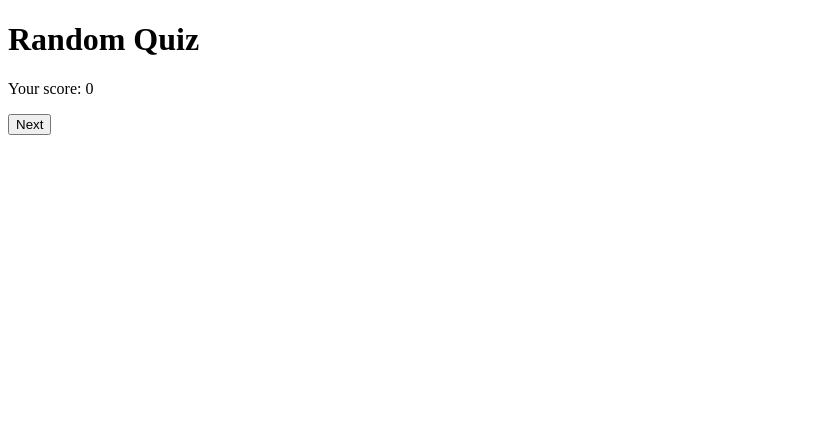
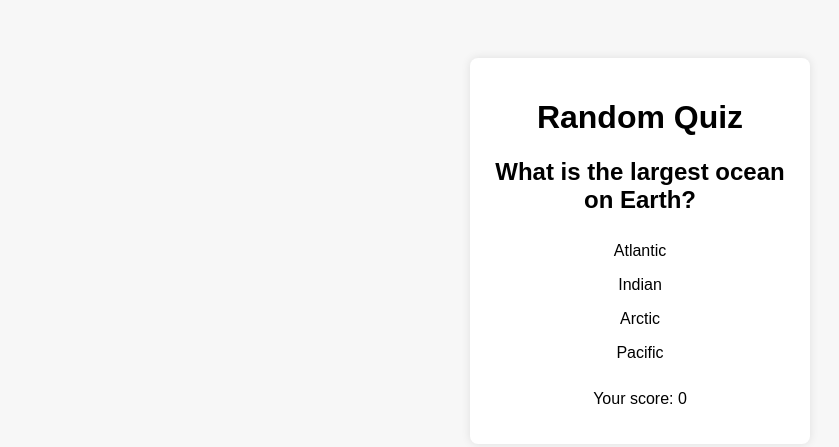
Before and after one commit to dheerajsinghal-lab/Simple-Quiz-Website-Devthon---NotsoGenius-, a plain HTML site: page index.html in a window 1280 px wide. Shown: the whole page, without its empty margins (0-839 px from the left). Drawn offline with Linux system fonts and the light colour scheme.

Commit message:
Update and rename quiz.html to index.html

```diff
--- a/quiz.html
+++ b/index.html
@@ -4,7 +4,7 @@
     <meta charset="UTF-8">
     <meta name="viewport" content="width=device-width, initial-scale=1.0">
     <title>Random Quiz App</title>
-    <link rel="stylesheet" href="styles.css">
+    <link rel="stylesheet" href="quiz.css">
 </head>
 <body>
 
@@ -19,6 +19,6 @@
         <button id="next-button" onclick="nextQuestion()">Next</button>
     </div>
 
-    <script src="script.js"></script>
+    <script src="quiz.js"></script>
 </body>
 </html>
```
